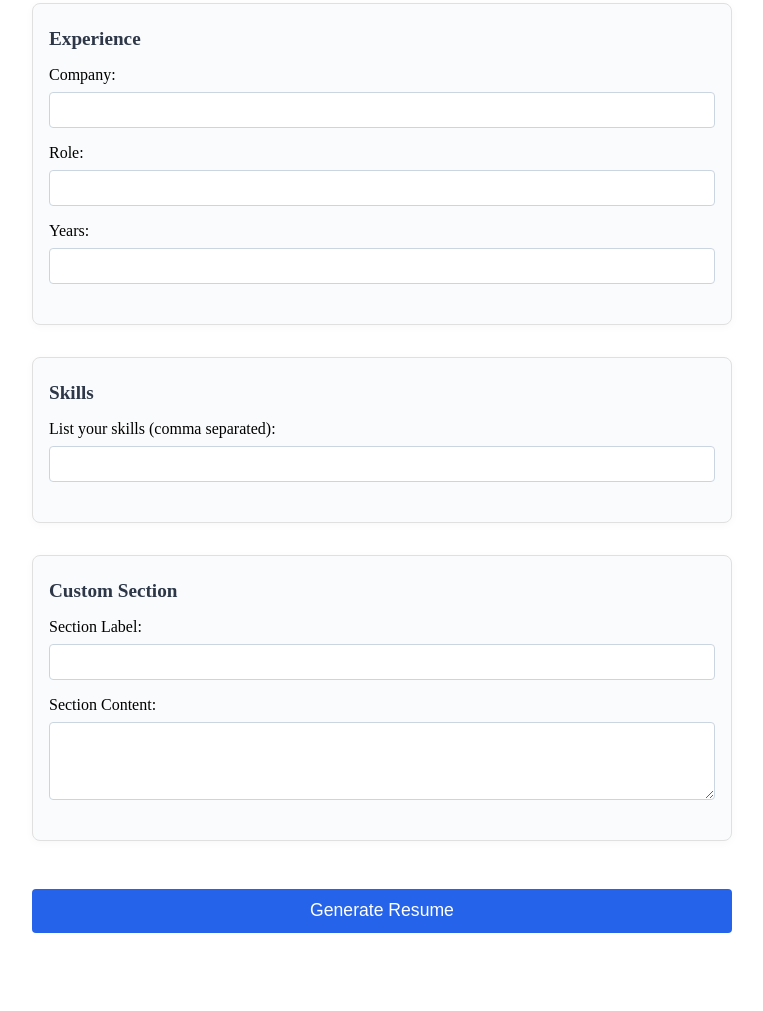
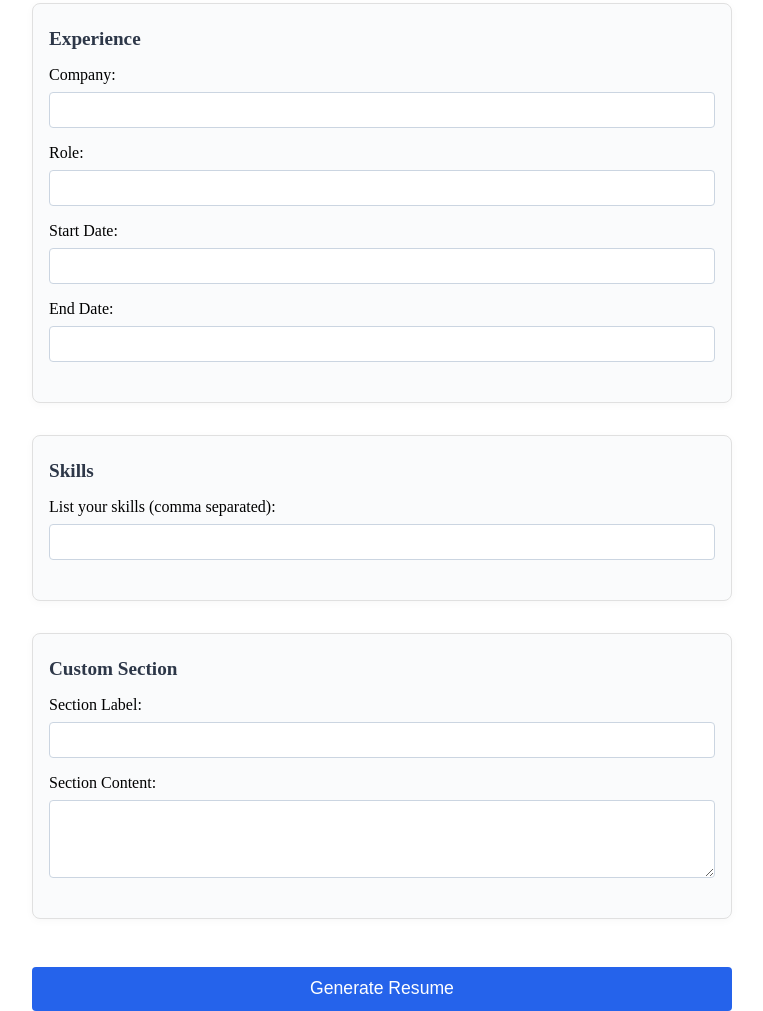
Before and after one commit to danielmontes23/Hackathon-Spring25, an Astro site: page / in a window 1280 px wide. Shown: the part 951-1962 px from the top of the page, without its empty margins (258-1021 px from the left). Before the commit the page ends 1884 px from the top, so only its background shows below. Built offline with nearby package versions, Linux system fonts and the light colour scheme; Astro itself is replaced by a stand-in of ours.

Commit message:
Date names

```diff
--- a/src/pages/index.astro
+++ b/src/pages/index.astro
@@ -58,7 +58,11 @@ import '../styles/Global.css';
           <input type="text" name="experience_role" />
         </label>
         <label>
-          Years:
+          Start Date:
+          <input type="text" name="experience_years" />
+        </label>
+		<label>
+          End Date:
           <input type="text" name="experience_years" />
         </label>
       </section>
```
